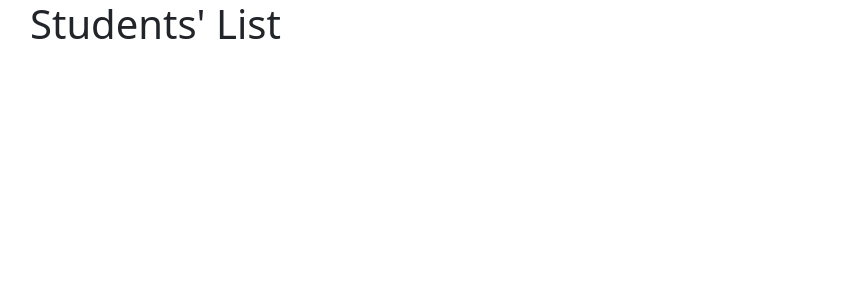
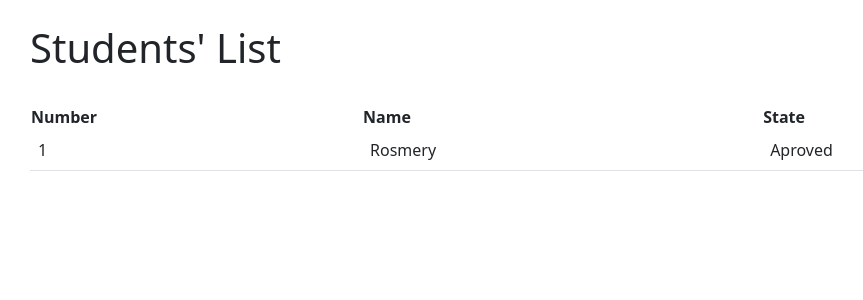
Before and after one commit to Rosmery0/curso-angular-ngfor, an Angular app: page / in a window 1280 px wide. Shown: the top 300 px of the page, without its empty margins (52-915 px from the left). Built offline with nearby package versions, Linux system fonts and the light colour scheme.

Commit message:
Adding table in app.component.html

```diff
--- a/src/app/app.component.html
+++ b/src/app/app.component.html
@@ -1,5 +1,22 @@
-<div class="container">
+<div class="container mt-4">
   <div class="row">
     <h1>Students' List</h1>
   </div>
+  <div>
+    <br>
+    <table class="table">
+      <thead>
+        <th>Number</th>
+        <th>Name</th>
+        <th>State</th>
+      </thead>
+      <tbody>
+        <tr>
+          <td>1</td>
+          <td>Rosmery</td>
+          <td>Aproved</td>
+        </tr>
+      </tbody>
+    </table>
+  </div>
 </div>
```
